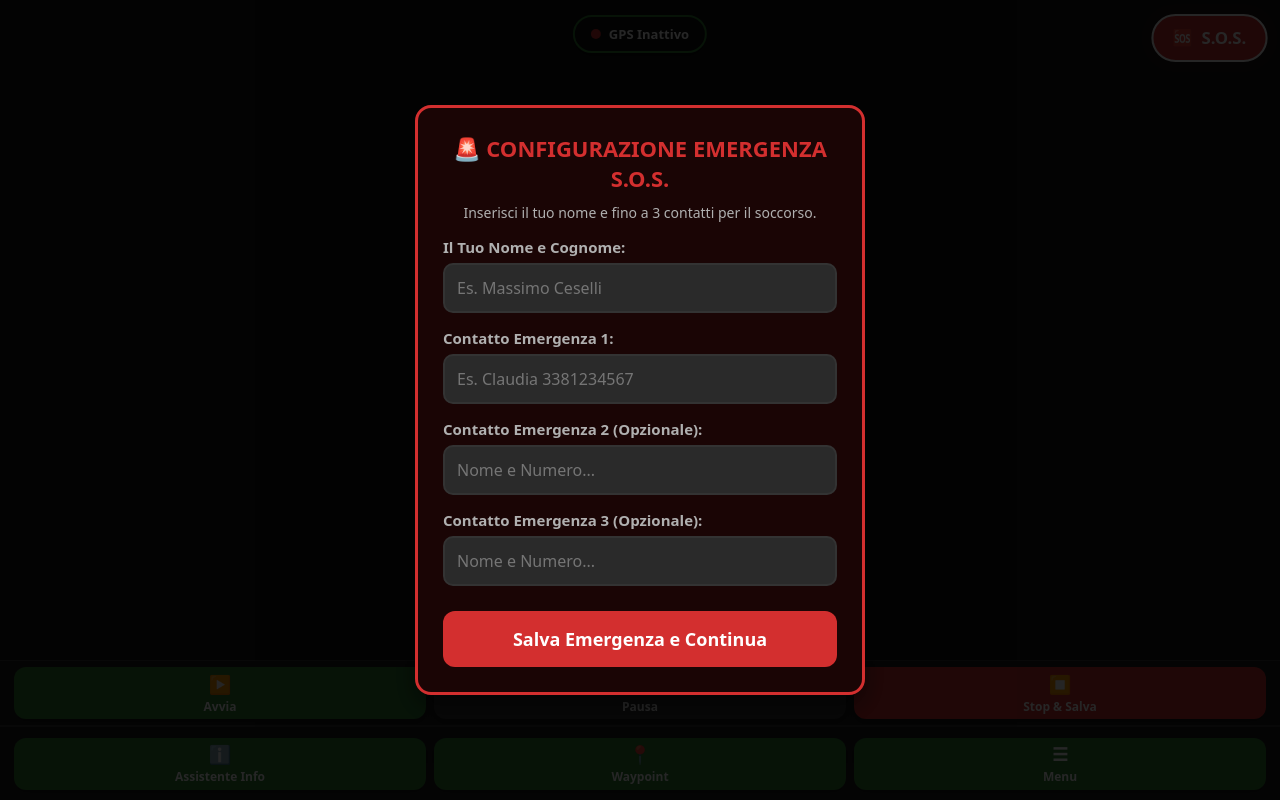
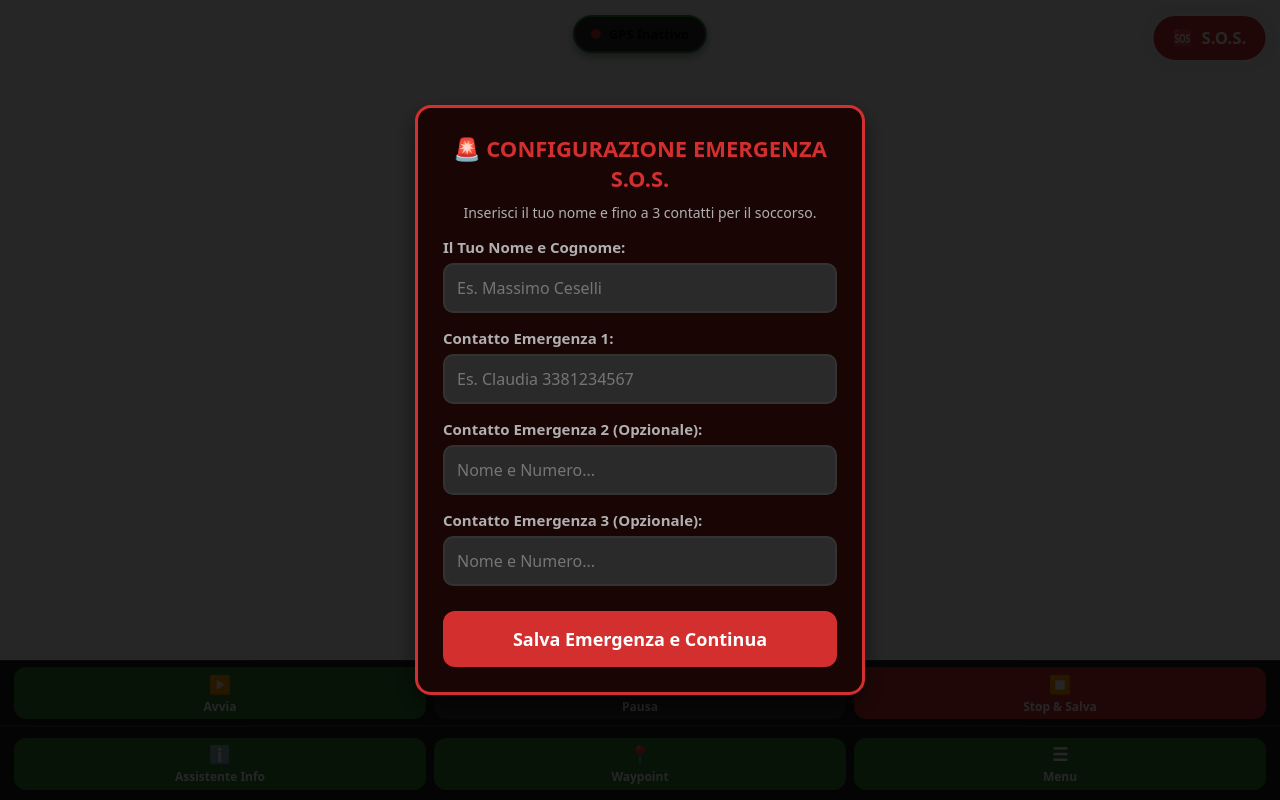
Before and after one commit to massimoceselli-crypto/trekking, a plain HTML site: page index.html in a window 1280 px wide. Drawn offline with nearby package versions, Linux system fonts and the light colour scheme; a small style sheet from the web is missing.

Commit message:
Update index.html

```diff
--- a/index.html
+++ b/index.html
@@ -27,21 +27,21 @@
             -webkit-tap-highlight-color: transparent;
         }
 
-        body, html {
+        html, body {
+    margin: 0;
+    padding: 0;
     width: 100%;
-            height: 100dvh;
+    height: 100%;
     overflow: hidden;
-            background-color: var(--bg-dark);
-            color: var(--text-main);
-        }
-
+    background-color: #ffffff; /* Sfondo chiaro al posto del nero */
+}
 #map {
     width: 100%;
-            height: calc(100dvh - 140px);
+    height: 100%;
     position: absolute;
     top: 0;
     left: 0;
-            z-index: 1;
+    z-index: 1; /* Sotto le barre di controllo e i menu */
 }
 
         /* Pannello Istruzioni di Svolta / Navigazione Stradale */
```
Lines whose indentation alone changed are shown as unchanged.
